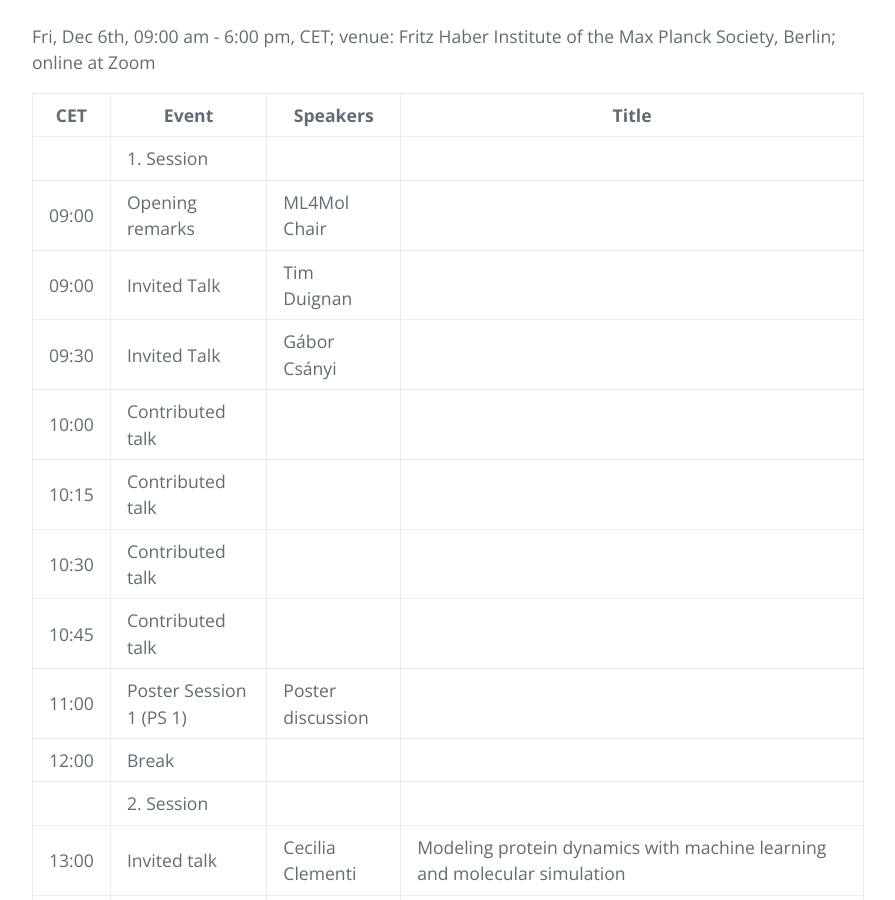
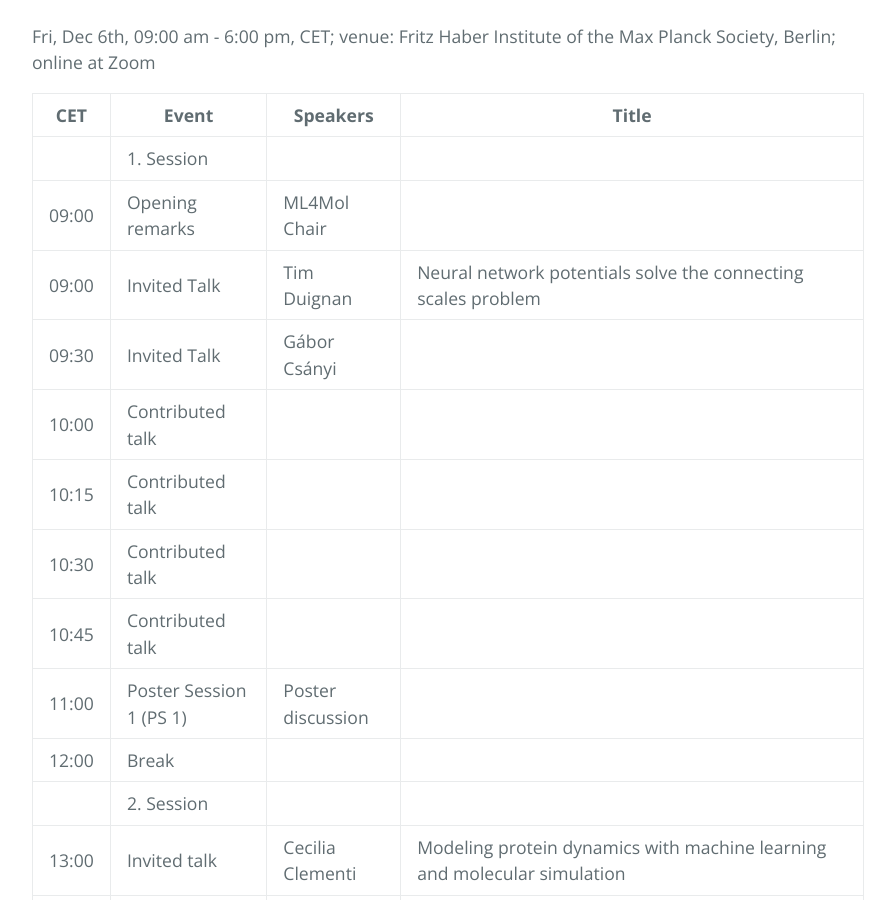
Before and after one commit to moleculediscovery/workshop2024, a Jekyll site: the page built from index.md, in a window 1280 px wide and 900 px high, scrolled down 1392 px. Shown: the whole window, without its empty margins (192-1087 px from the left). Built offline with Jekyll 4.4.1, drawn with Linux system fonts in a browser that asks for light colours; our own code applies the rules of GitHub Pages for plain Markdown files.

Commit message:
Update index.md

```diff
--- a/index.md
+++ b/index.md
@@ -21,7 +21,7 @@ Fri, Dec 6th, 09:00 am - 6:00 pm, CET; venue: Fritz Haber Institute of the Max P
 | ----            |----                |----                 |----------|
 |              | 1. Session            |             |             	 |
 | 09:00             |	Opening remarks            | ML4Mol Chair             |	 |
-| 09:00             |	Invited Talk             | Tim Duignan | |
+| 09:00             |	Invited Talk             | Tim Duignan | Neural network potentials solve the connecting scales problem |
 | 09:30             |	Invited Talk             | Gábor Csányi |  |
 | 10:00             |	Contributed talk             |          | |
 | 10:15             |	Contributed talk             |          | |
```
